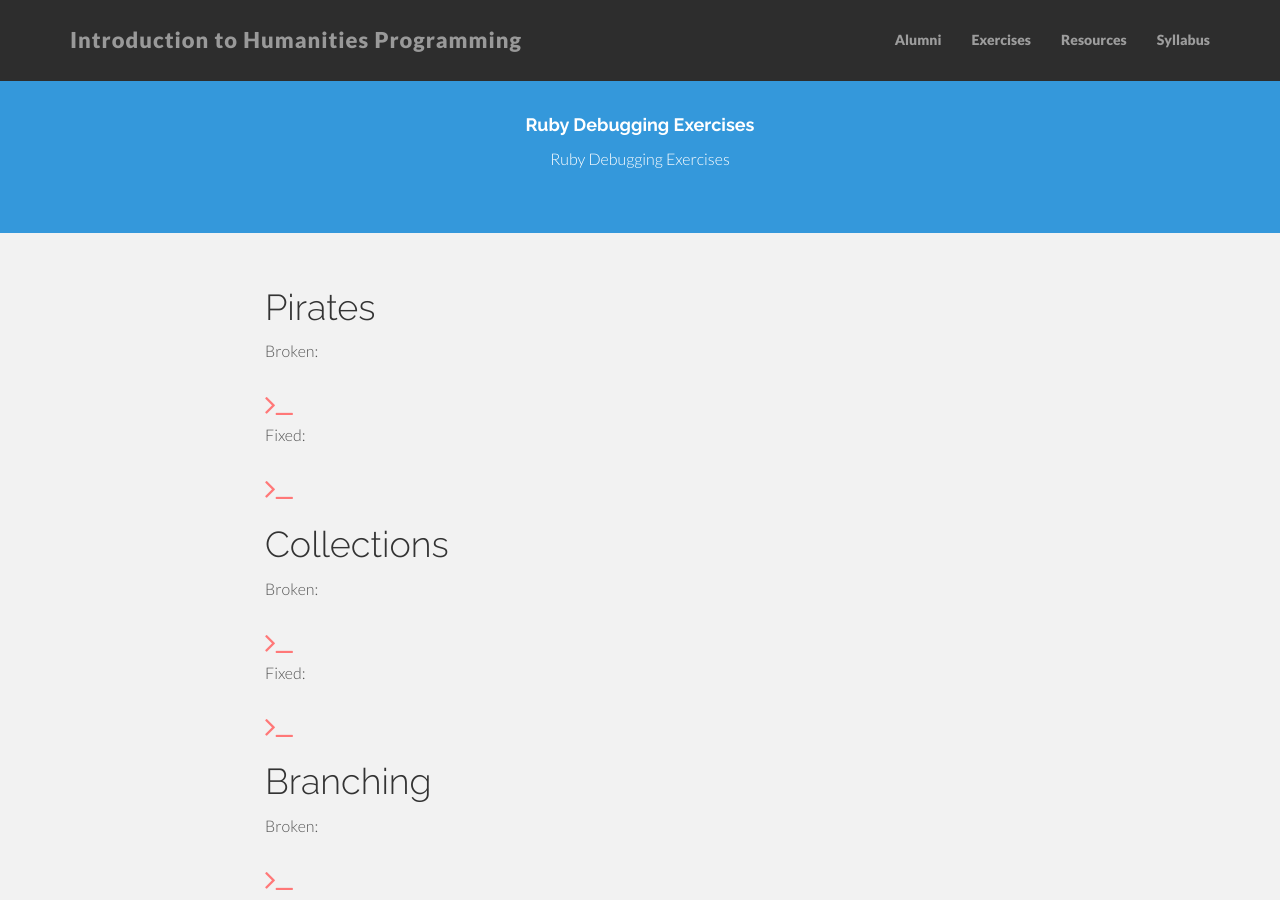
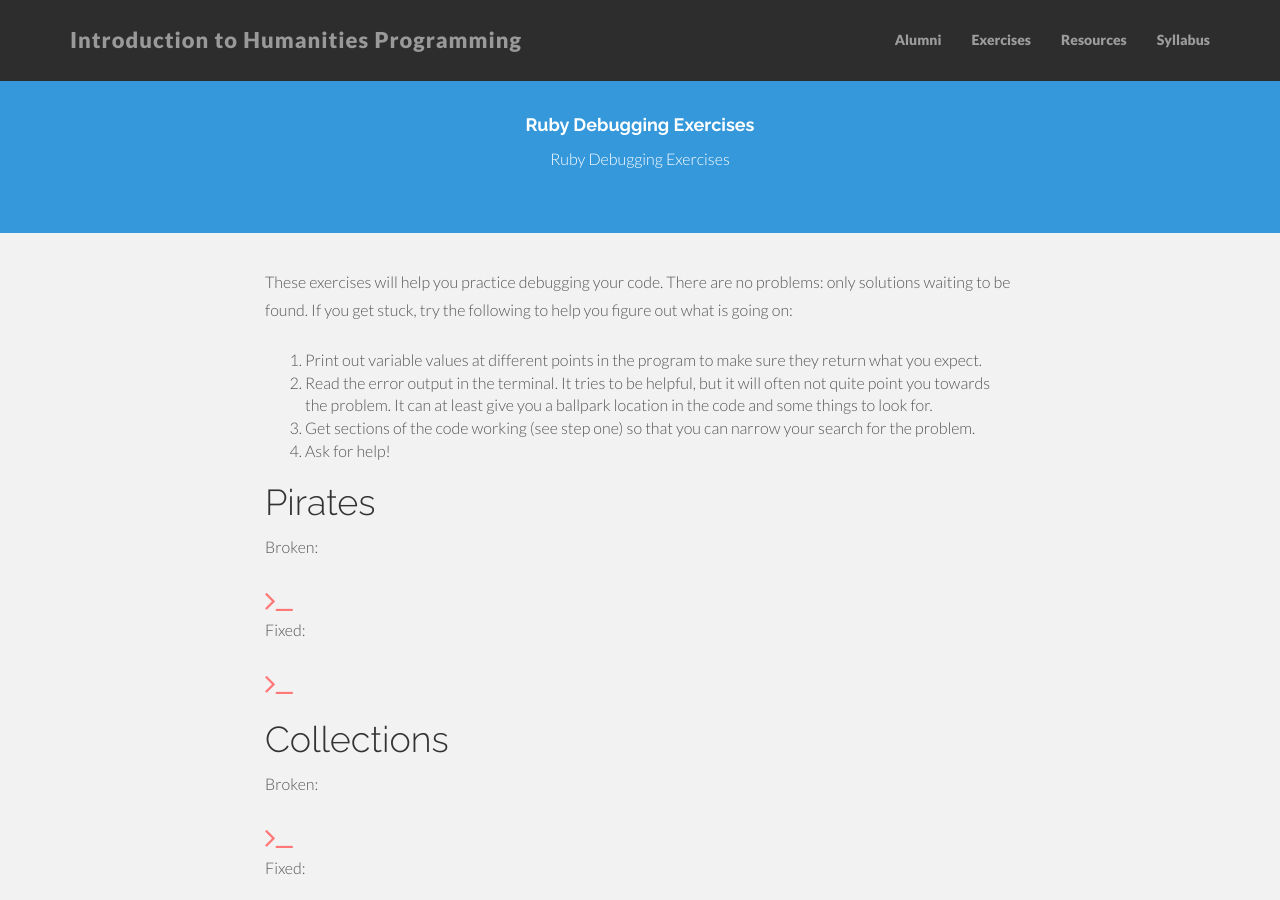
Before and after one commit to humanitiesprogramming/humanitiesprogramming.github.io, a Jekyll site: the page built from broken_ruby.md, in a window 1280 px wide and 900 px high. Built offline with Jekyll 4.4.1, drawn with Linux system fonts in a browser that asks for light colours; nearby versions of some CDN libraries.

Commit message:
adds suggestions for debugging.

```diff
--- a/broken_ruby.md
+++ b/broken_ruby.md
@@ -6,6 +6,13 @@ permalink: /exercises/broken_ruby/
 javascript:
   - /assets/js/hint.js
 ---
+
+These exercises will help you practice debugging your code. There are no problems: only solutions waiting to be found. If you get stuck, try the following to help you figure out what is going on:
+
+1.  Print out variable values at different points in the program to make sure they return what you expect.
+2.  Read the error output in the terminal. It tries to be helpful, but it will often not quite point you towards the problem. It can at least give you a ballpark location in the code and some things to look for.
+3.  Get sections of the code working (see step one) so that you can narrow your search for the problem.
+4.  Ask for help!
 
 # Pirates
 
```
